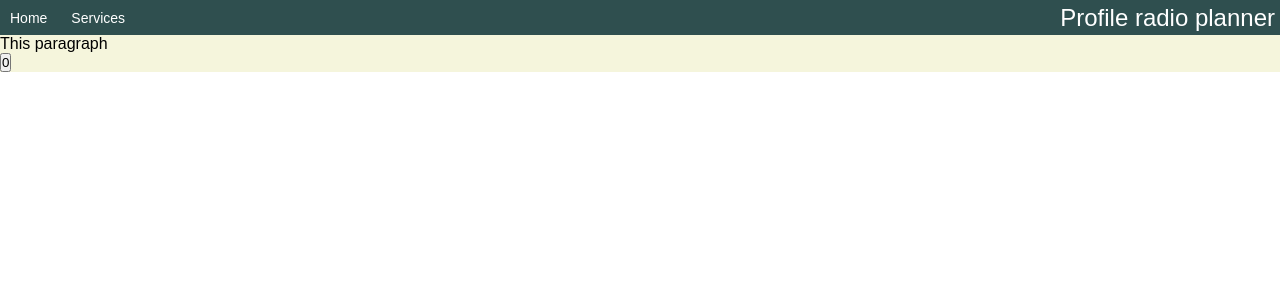
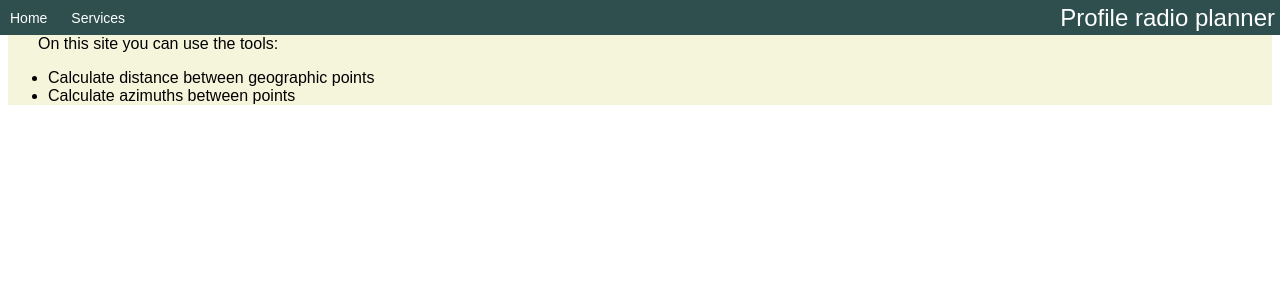
Before and after one commit to ddipp/mlc, a Vue app in the folder frontend/: page / in a window 1280 px wide. Shown: the top 300 px of the page. Built offline with nearby package versions, Linux system fonts and the light colour scheme.

Commit message:
frontend home page

```diff
--- a/frontend/src/assets/main.css
+++ b/frontend/src/assets/main.css
@@ -1,9 +1,6 @@
 /*@import './base.css';
 */
 * {
-    margin: 0;
-    padding: 0;
-    box-sizing: border-box;
     font-family: sans-serif;
 }
 .container {
--- a/frontend/src/components/ComponentMenubar.vue
+++ b/frontend/src/components/ComponentMenubar.vue
@@ -26,6 +26,12 @@
 </template>
 
 <style scoped>
+
+* {
+    margin: 0;
+    padding: 0;
+    box-sizing: border-box;
+}
 
 .navbar {
   display: flex;
--- a/frontend/src/views/ViewHomePage.vue
+++ b/frontend/src/views/ViewHomePage.vue
@@ -1,10 +1,17 @@
 <template>
-  <p>This paragraph</p>
-  <button @click="count++">{{ count }}</button>
+  <p>On this site you can use the tools:</p>
+  <ul>
+    <li>Calculate distance between geographic points</li>
+    <li>Calculate azimuths between points</li>
+  </ul>
 </template>
 
 <script setup>
-import { ref } from 'vue';
+document.title = 'Profile radio planner';
+</script>
 
-const count = ref(0);
-</script>
+<style scoped>
+p {
+   text-indent: 30px;
+}
+</style>
```
Also changed, not shown: frontend/src/router/index.js (+9 -2 lines), 1 other file (tests, documents, lock files or other folders).
